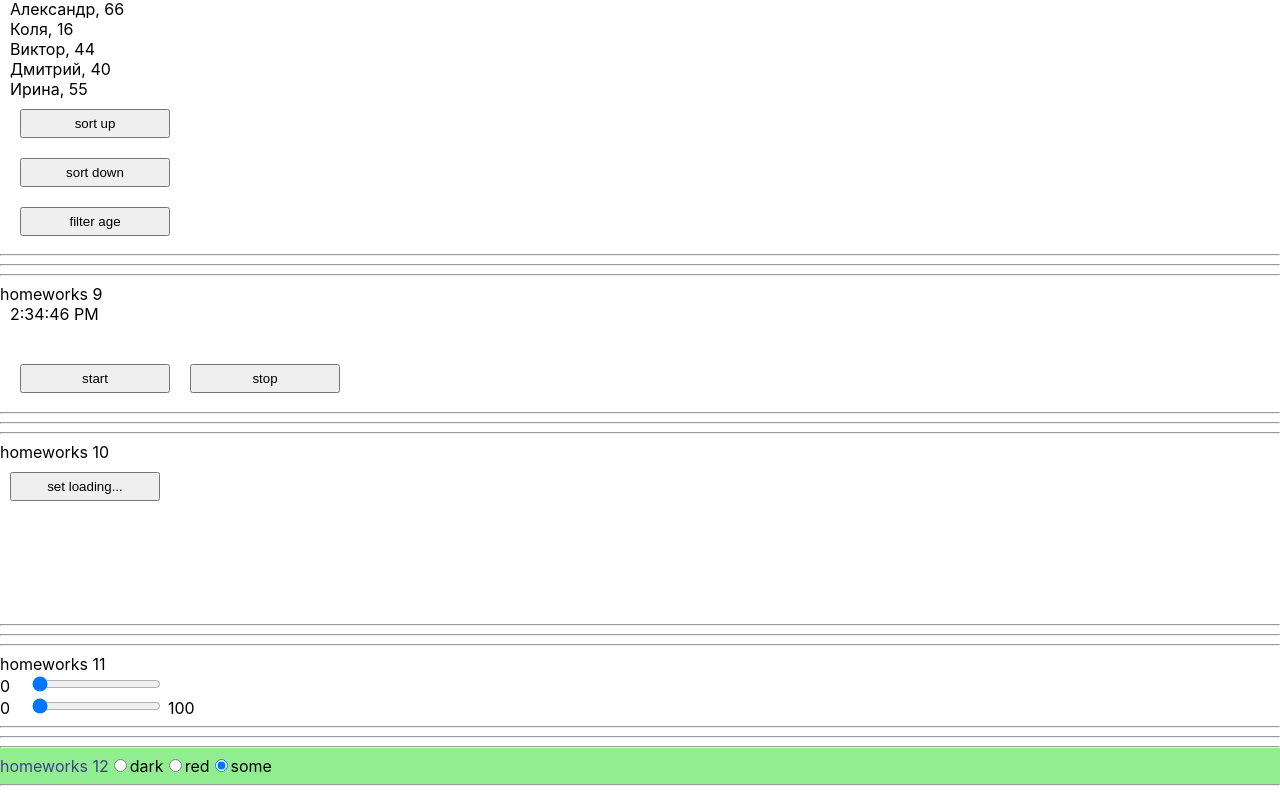
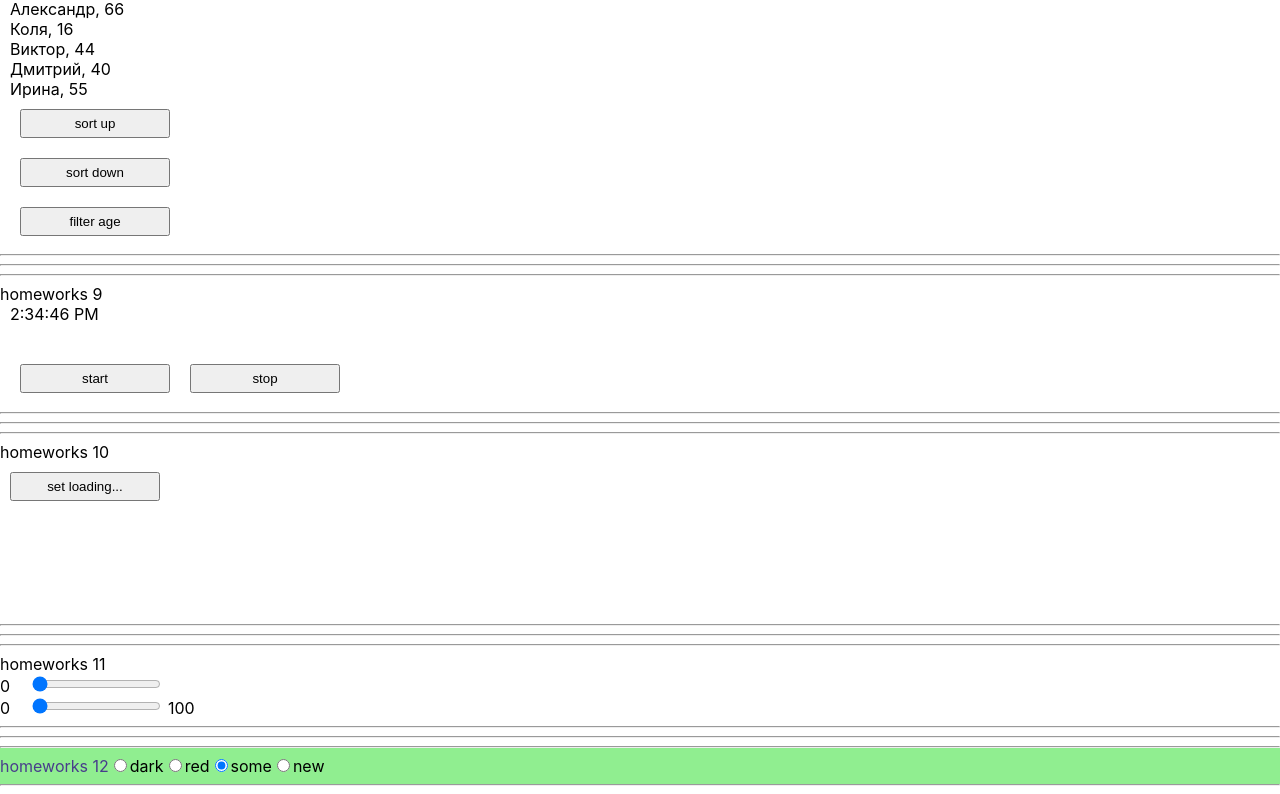
Before and after one commit to Crash2022/Samurai-Homeworks, a React (Create React App) app: page /#/pre-junior in a window 1280 px wide. Shown: the part 1616-2410 px from the top of the page. Built offline with nearby package versions, Linux system fonts and the light colour scheme.

Commit message:
hw 12 done plus

```diff
--- a/src/p2-homeworks/h12/HW12.tsx
+++ b/src/p2-homeworks/h12/HW12.tsx
@@ -5,7 +5,7 @@ import {useDispatch, useSelector} from "react-redux";
 import {changeThemeAC, InitialStateThemeType} from "./bll/themeReducer";
 import {AppStoreType} from "../h10/bll/store";
 
-const themes = ['dark', 'red', 'some'];
+// const themes = ['dark', 'red', 'some']; // для способа useState
 
 function HW12() {
 
@@ -42,7 +42,7 @@ function HW12() {
 
             <SuperRadio
                 name={'themes'}
-                options={themes}
+                options={themeColor.themes}
                 value={themeColor.value} // положение кнопки
                 onChange={onChangeCallback} // само действие
                 //onChangeOption={onChangeOption} // отклик на смену кнопки
--- a/src/p2-homeworks/h12/bll/themeReducer.ts
+++ b/src/p2-homeworks/h12/bll/themeReducer.ts
@@ -1,9 +1,11 @@
 const initState = {
-    value: 'some'
+    value: 'some',
+    themes: ['dark', 'red', 'some', 'new']
 };
 
 export type InitialStateThemeType = {
     value: string
+    themes: Array<string>
 }
 
 type ActionsType = ChangeThemeACType;
```
